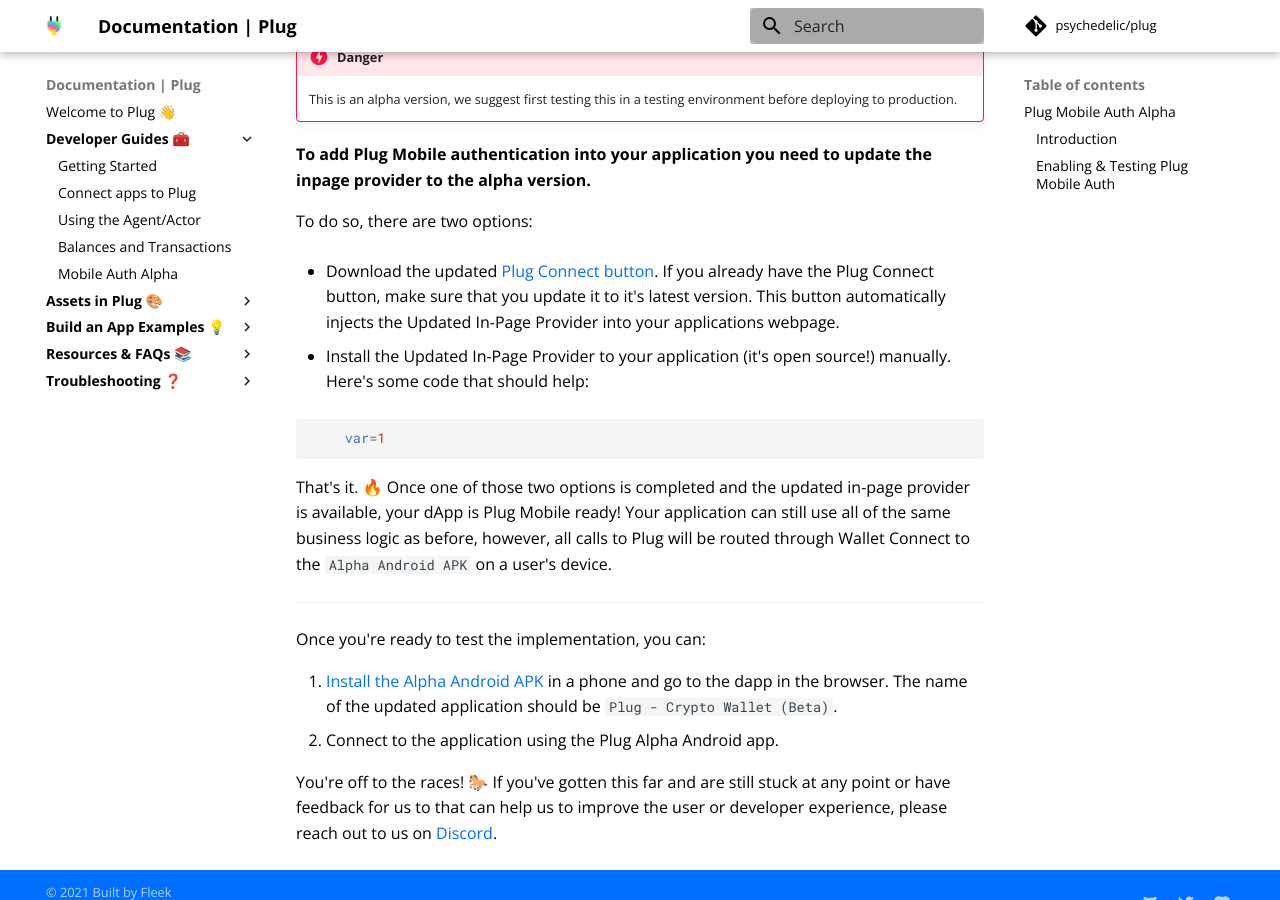
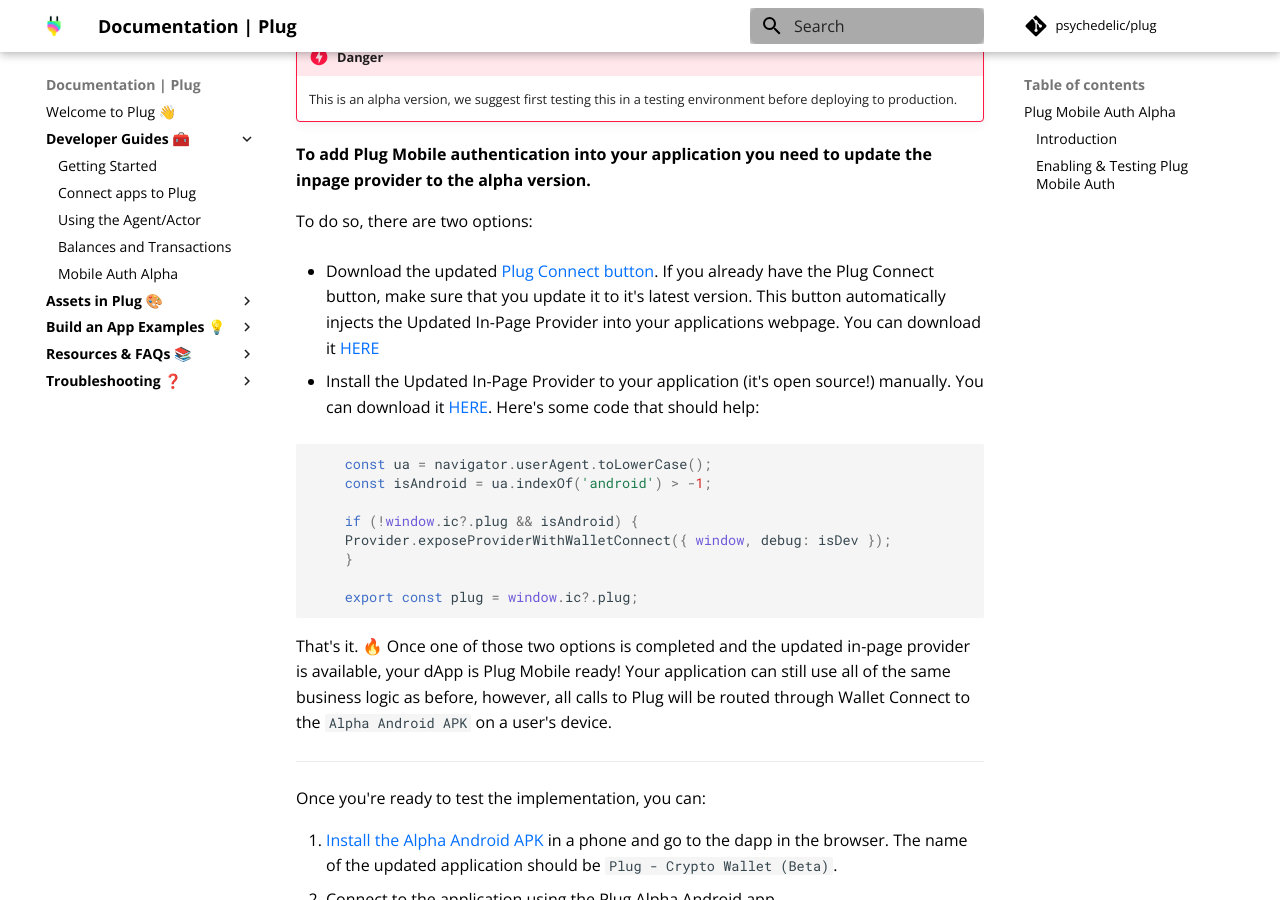
Before and after one commit to Psychedelic/plug-docs, an MkDocs documentation site: the page built from docs/getting-started/alpha-wallet-connect.md, in a window 1280 px wide and 900 px high, scrolled down 1155 px. Built offline with MkDocs 1.6.1 and Material for MkDocs 9.7.7, drawn with Linux system fonts in a browser that asks for light colours; comment, search, counter and statistics services are not loaded.

Commit message:
Added cover image and installation code

````diff
--- a/docs/getting-started/alpha-wallet-connect.md
+++ b/docs/getting-started/alpha-wallet-connect.md
@@ -2,7 +2,7 @@
 date: "1"
 ---
 
-![](imgs/balances-transactions.png)
+![](imgs/plug-mobile-auth.png)
 
 ## Plug Mobile Auth Alpha
 
@@ -32,12 +32,19 @@
 
 To do so, there are two options:
 
-- Download the updated [Plug Connect button](../../build-an-app-examples/plug-button/). If you already have the Plug Connect button, make sure that you update it to it's latest version. This button automatically injects the Updated In-Page Provider into your applications webpage.
+- Download the updated [Plug Connect button](../../build-an-app-examples/plug-button/). If you already have the Plug Connect button, make sure that you update it to it's latest version. This button automatically injects the Updated In-Page Provider into your applications webpage. You can download it [HERE]()
 
-- Install the Updated In-Page Provider to your application (it's open source!) manually. Here's some code that should help:
+- Install the Updated In-Page Provider to your application (it's open source!) manually. You can download it [HERE](). Here's some code that should help:
 
 ```js
-    var=1
+    const ua = navigator.userAgent.toLowerCase();
+    const isAndroid = ua.indexOf('android') > -1;
+
+    if (!window.ic?.plug && isAndroid) {
+    Provider.exposeProviderWithWalletConnect({ window, debug: isDev });
+    }
+
+    export const plug = window.ic?.plug;
 ```
 
 That's it. 🔥 Once one of those two options is completed and the updated in-page provider is available, your dApp is Plug Mobile ready! Your application can still use all of the same business logic as before, however, all calls to Plug will be routed through Wallet Connect to the `Alpha Android APK` on a user's device.
````
Also changed, not shown: docs/getting-started/imgs/plug-mobile-auth.png (added).
